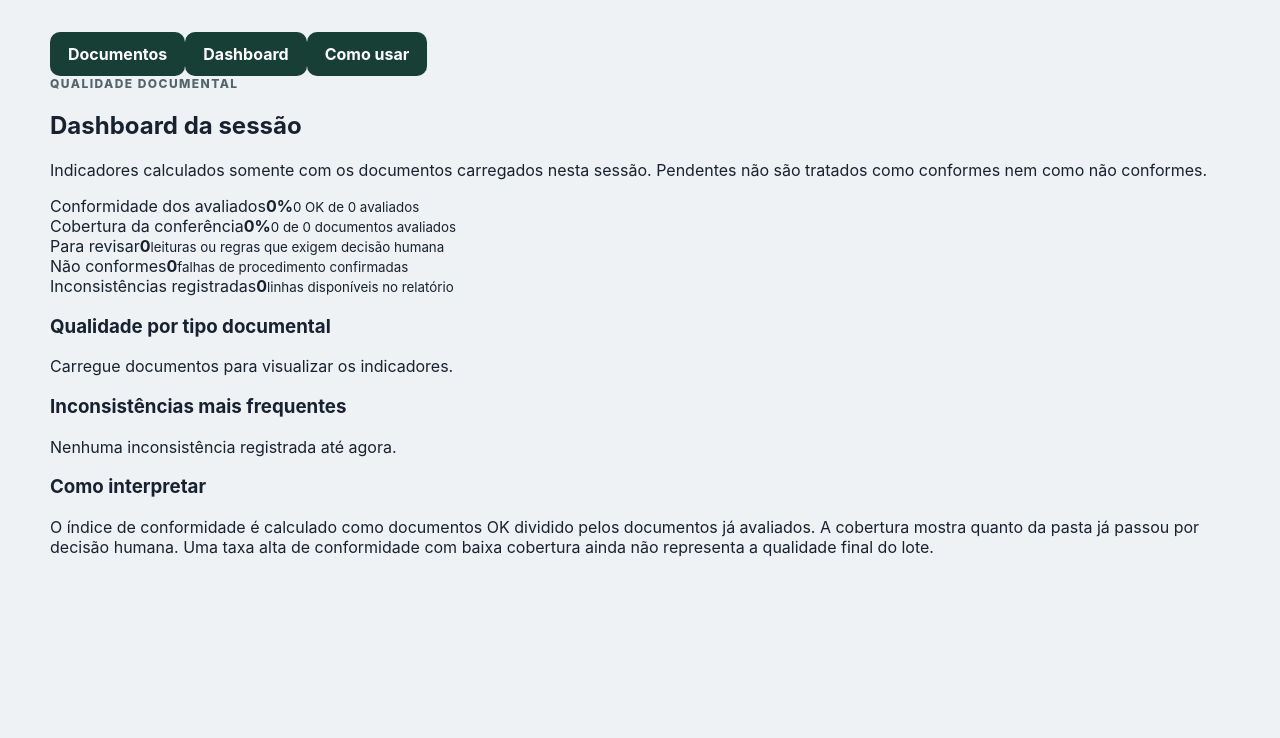
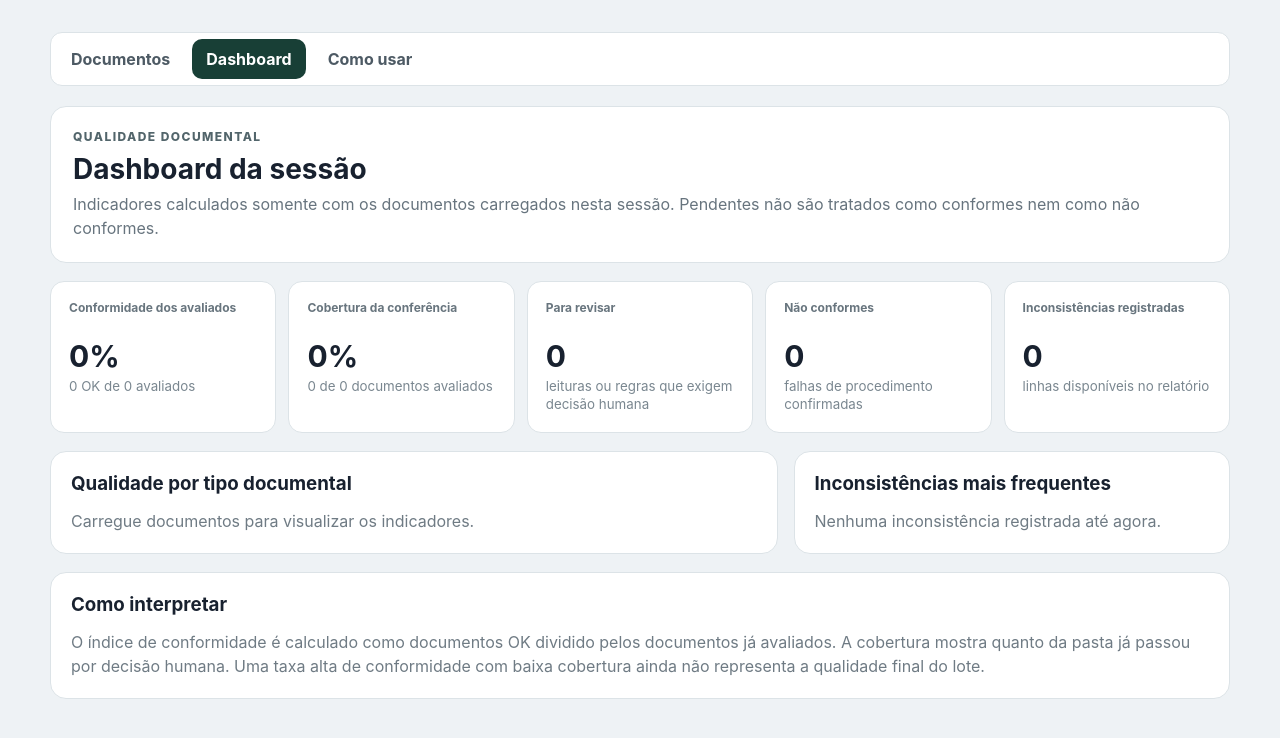
Before and after one commit to AlfredPennywhorth/renomear, a React (Vite) app: page / in a window 1280 px wide. Both pictures are taken after a click on the button "Dashboard". Shown: the top 738 px of the page. Built offline with nearby package versions, Linux system fonts and the light colour scheme.

Commit message:
feat: estilizar dashboard e guia de uso

```diff
--- a/src/styles.css
+++ b/src/styles.css
@@ -370,3 +370,263 @@ th { font-size: 12px; text-transform: uppercase; letter-spacing: .05em; color: #
   font-weight: 650;
   color: #35434d;
 }
+
+
+.app-nav {
+  display: flex;
+  gap: 8px;
+  margin-bottom: 20px;
+  padding: 6px;
+  border: 1px solid #dce3e7;
+  border-radius: 12px;
+  background: #fff;
+}
+
+.nav-button {
+  background: transparent;
+  color: #4d5a64;
+  padding: 10px 14px;
+}
+
+.nav-button.active {
+  background: #183f36;
+  color: #fff;
+}
+
+.quality-dashboard,
+.how-to {
+  display: grid;
+  gap: 18px;
+}
+
+.dashboard-heading {
+  display: flex;
+  justify-content: space-between;
+  gap: 20px;
+  align-items: end;
+  padding: 22px;
+  border: 1px solid #dce3e7;
+  border-radius: 16px;
+  background: #fff;
+}
+
+.dashboard-heading h2 {
+  margin: 0 0 6px;
+  font-size: 28px;
+}
+
+.dashboard-heading p:last-child {
+  margin: 0;
+  color: #67747e;
+  line-height: 1.5;
+}
+
+.dashboard-kpis {
+  display: grid;
+  grid-template-columns: repeat(5, minmax(0, 1fr));
+  gap: 12px;
+}
+
+.dashboard-kpis article {
+  min-width: 0;
+  padding: 18px;
+  border: 1px solid #dce3e7;
+  border-radius: 14px;
+  background: #fff;
+}
+
+.dashboard-kpis span {
+  display: block;
+  min-height: 34px;
+  color: #68757e;
+  font-size: 12px;
+  font-weight: 700;
+  line-height: 1.35;
+}
+
+.dashboard-kpis strong {
+  display: block;
+  margin: 4px 0;
+  font-size: 30px;
+}
+
+.dashboard-kpis small {
+  display: block;
+  color: #7a8790;
+  line-height: 1.35;
+}
+
+.dashboard-grid {
+  display: grid;
+  grid-template-columns: 1.25fr .75fr;
+  gap: 16px;
+}
+
+.dashboard-card {
+  padding: 20px;
+  border: 1px solid #dce3e7;
+  border-radius: 16px;
+  background: #fff;
+}
+
+.dashboard-card h3 {
+  margin: 0 0 14px;
+}
+
+.quality-type-list,
+.issue-list {
+  display: grid;
+  gap: 12px;
+}
+
+.quality-type-row {
+  display: flex;
+  justify-content: space-between;
+  gap: 16px;
+  padding: 12px 0;
+  border-bottom: 1px solid #edf0f2;
+}
+
+.quality-type-row:last-child {
+  border-bottom: 0;
+}
+
+.quality-type-row > div:first-child {
+  min-width: 0;
+}
+
+.quality-type-row strong,
+.quality-type-row span {
+  display: block;
+}
+
+.quality-type-row > div:first-child span {
+  margin-top: 4px;
+  color: #76828b;
+  font-size: 12px;
+}
+
+.quality-mini-stats {
+  display: flex;
+  gap: 6px;
+  align-items: flex-start;
+  flex-wrap: wrap;
+  justify-content: flex-end;
+}
+
+.quality-mini-stats span {
+  border-radius: 999px;
+  padding: 4px 7px;
+  font-size: 10px;
+  font-weight: 800;
+}
+
+.mini-ok { background: #e7f5ee; color: #17653f; }
+.mini-review { background: #fff3d8; color: #825d00; }
+.mini-bad { background: #fde9e7; color: #96342d; }
+
+.issue-row > div:first-child {
+  display: flex;
+  justify-content: space-between;
+  gap: 12px;
+  margin-bottom: 6px;
+}
+
+.issue-row span {
+  color: #69757f;
+}
+
+.issue-bar {
+  height: 8px;
+  overflow: hidden;
+  border-radius: 999px;
+  background: #eef1f3;
+}
+
+.issue-bar span {
+  display: block;
+  height: 100%;
+  border-radius: inherit;
+  background: #6a7c75;
+}
+
+.dashboard-notes p,
+.muted {
+  margin: 0;
+  color: #6f7b84;
+  line-height: 1.5;
+}
+
+.howto-grid {
+  display: grid;
+  grid-template-columns: repeat(2, minmax(0, 1fr));
+  gap: 12px;
+}
+
+.howto-grid article {
+  display: flex;
+  gap: 14px;
+  padding: 18px;
+  border: 1px solid #dce3e7;
+  border-radius: 14px;
+  background: #fff;
+}
+
+.howto-grid article > strong {
+  display: grid;
+  place-items: center;
+  flex: 0 0 34px;
+  width: 34px;
+  height: 34px;
+  border-radius: 999px;
+  background: #183f36;
+  color: #fff;
+}
+
+.howto-grid h3 {
+  margin: 0 0 6px;
+  font-size: 16px;
+}
+
+.howto-grid p {
+  margin: 0;
+  color: #68757e;
+  line-height: 1.45;
+}
+
+.operator-checklist,
+.howto-warning {
+  padding: 20px;
+  border-radius: 14px;
+}
+
+.operator-checklist {
+  border: 1px solid #dce3e7;
+  background: #fff;
+}
+
+.operator-checklist h3 { margin-top: 0; }
+.operator-checklist li { margin: 7px 0; color: #4b5963; line-height: 1.4; }
+
+.howto-warning {
+  border: 1px solid #ead9ad;
+  background: #fff8e7;
+  color: #755700;
+  line-height: 1.5;
+}
+
+@media (max-width: 980px) {
+  .dashboard-kpis { grid-template-columns: repeat(2, minmax(0, 1fr)); }
+  .dashboard-grid { grid-template-columns: 1fr; }
+}
+
+@media (max-width: 760px) {
+  .app-nav { overflow-x: auto; }
+  .nav-button { flex: 0 0 auto; }
+  .dashboard-heading { align-items: stretch; flex-direction: column; }
+  .dashboard-heading button { width: 100%; }
+  .dashboard-kpis,
+  .howto-grid { grid-template-columns: 1fr; }
+  .quality-type-row { flex-direction: column; }
+  .quality-mini-stats { justify-content: flex-start; }
+}
```
